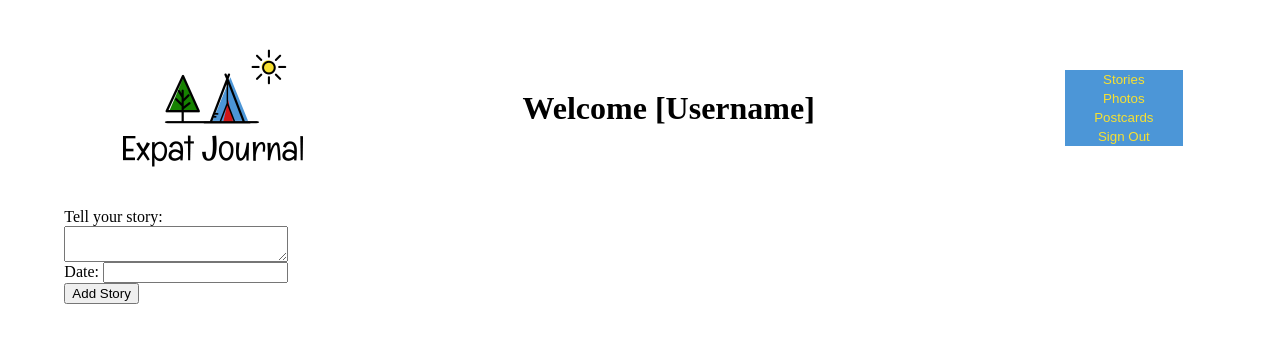
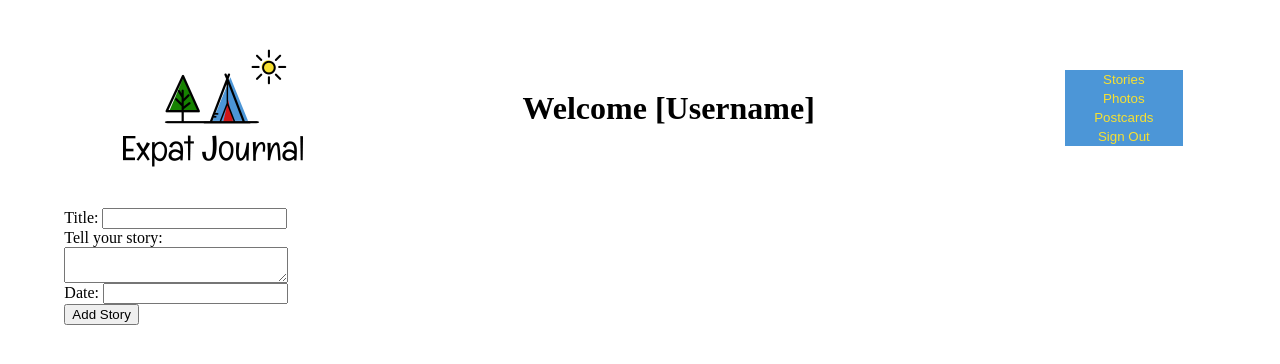
Before and after one commit to Expat-Journal8/front-end, a React (Create React App) app: page /Stories in a window 1280 px wide. Shown: the top 364 px of the page. Built offline with nearby package versions, Linux system fonts and the light colour scheme; a web font is replaced by a local one.

Commit message:
success:each story entered logs to an array of entries named entry. TODO: display entries  -> choose entry -> form to edit entry -> put entry back into entries.

```diff
--- a/src/Components/Stories.js
+++ b/src/Components/Stories.js
@@ -1,37 +1,35 @@
-import React, {useState} from "react";
+import React, {useState, useEffect} from "react";
 import map from "./assets/world.png"
 
 
-const Stories =(props)=>{
-    return(
-        <>
-            <h3>title</h3>
-            <div></div>
-        </>
-    )
-};
-
 const EditStories =()=>{
-    const  [story, setStory ] = useState( { trip:"" , date:"" } );
-    const [ storys,setStorys ] = useState(story);
-
+    const  [story, setStory ] = useState( { title:"",trip:"" , date:"" } );
+    const [entry, setEntry] = useState( [{ title:"",trip:"" , date:"" }] );
     const handleChange = e => {
-        const entry = {
+        const tale = {
             ...story,
             [e.target.name]:
             e.target.value};
-            setStory(entry);
+            setStory(tale);
     };
 
     const handleSubmit = e => {
         e.preventDefault();
-        setStorys(story);
+        setEntry([...entry, story]);
+        setStory({title:"", trip:"", date:""});
     };
-    console.log(storys);
+
+    useEffect( ()=>{
+        console.log("succesfully journaled:",entry)
+    },[entry] );
 
     return(
         <div className="storiesWrapper">
             <form onSubmit={ handleSubmit }>
+                <div className="storyTitle">
+                    <label htmlFor="title">Title: </label>
+                    <input type="text" id="title" name="title" value={story.title} onChange={handleChange}/>
+                </div>
                 <div className="story">
                     <label htmlFor="editStory">Tell your story: </label>
                     <textarea name="textarea" id="editStory" name="trip" value={story.trip} onChange={handleChange}/>
@@ -42,12 +40,9 @@ const EditStories =()=>{
                 </div>
                 <button>Add Story</button>
             </form>
-            <div className="stories">
-                {storys.map}
 
             </div>
-        </div>
-    )
+        )
 };
 
 export default EditStories;
```
